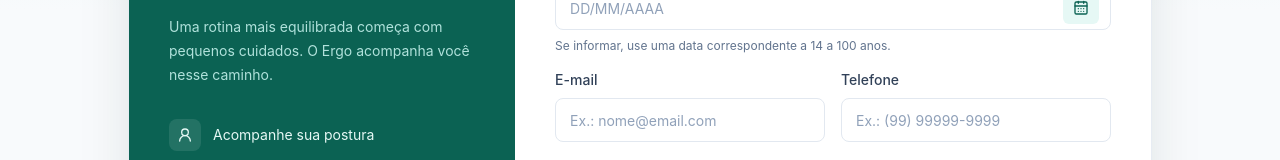
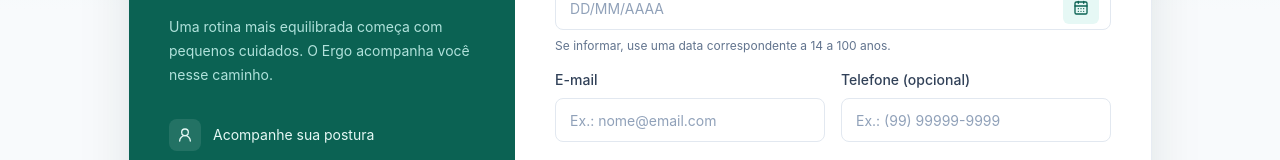
Before and after one commit to otaviocostao/ergo-app-tauri, a React (Vite) app: page /cadastro in a window 1280 px wide. Shown: the part 374-534 px from the top of the page. Built offline with nearby package versions, Linux system fonts and the light colour scheme.

Commit message:
fix(auth): torna telefone e nascimento opcionais no formulário

```diff
--- a/src/pages/Register.tsx
+++ b/src/pages/Register.tsx
@@ -11,8 +11,9 @@ import PhoneInput from "../components/auth/PhoneInput";
 import { authFieldStyles, authPrimaryButtonClass } from "../components/auth/authStyles";
 import { authErrorMessage, authService, type Registration } from "../auth/authService";
 import { PASSWORD_MAX_LENGTH, passwordValidationMessage } from "../auth/passwordPolicy";
+import { birthDateValidationMessage, dateValue, parseBirthDate } from "../auth/birthDatePolicy";
 
-type Fields = Pick<Registration, "firstName" | "lastName" | "birthDate" | "email" | "phone" | "password"> & {
+type Fields = Required<Pick<Registration, "firstName" | "lastName" | "birthDate" | "email" | "phone" | "password">> & {
   confirmation: string;
 };
 type Errors = Partial<Record<keyof Fields, string>>;
@@ -33,8 +34,6 @@ export default function Register() {
   const [errors, setErrors] = useState<Errors>({});
   const [toastError, setToastError] = useState<string | null>(null);
   const [pending, setPending] = useState(false);
-  const today = new Date();
-  const maxBirthDate = `${today.getFullYear()}-${String(today.getMonth() + 1).padStart(2, "0")}-${String(today.getDate()).padStart(2, "0")}`;
 
   function update(field: keyof Fields, value: string) {
     setFields((previous) => ({ ...previous, [field]: value }));
@@ -49,14 +48,10 @@ export default function Register() {
 
     if (fields.firstName.trim().length < 2) validation.firstName = "Informe seu nome.";
     if (fields.lastName.trim().length < 2) validation.lastName = "Informe seu sobrenome.";
-    if (!fields.birthDate) {
-      validation.birthDate = "Informe sua data de nascimento.";
-    } else if (fields.birthDate > maxBirthDate) {
-      validation.birthDate = "A data de nascimento não pode estar no futuro.";
-    }
+    validation.birthDate = birthDateValidationMessage(fields.birthDate);
     if (!/^[^\s@]+@[^\s@]+\.[^\s@]+$/.test(fields.email.trim())) validation.email = "Informe um e-mail válido.";
     const phoneDigits = fields.phone.replace(/\D/g, "");
-    if (phoneDigits.length !== 11) validation.phone = "Informe o telefone com DDD e 9 dígitos.";
+    if (fields.phone.trim() && phoneDigits.length !== 11) validation.phone = "Informe o telefone com DDD e 9 dígitos.";
     validation.password = passwordValidationMessage(fields.password);
     if (!fields.confirmation || fields.confirmation !== fields.password) validation.confirmation = "As senhas devem ser iguais.";
 
@@ -70,7 +65,7 @@ export default function Register() {
       await authService.register({
         firstName: fields.firstName,
         lastName: fields.lastName,
-        birthDate: fields.birthDate,
+        birthDate: fields.birthDate.trim() ? dateValue(parseBirthDate(fields.birthDate)!) : "",
         email: fields.email,
         phone: fields.phone,
         password: fields.password,
@@ -97,7 +92,7 @@ export default function Register() {
       { field: "lastName", label: "Sobrenome", type: "text", placeholder: "Digite seu sobrenome", autoComplete: "family-name", maxLength: 60 },
       { field: "birthDate", label: "Data de nascimento", type: "date", autoComplete: "bday" },
       { field: "email", label: "E-mail", type: "email", placeholder: "Ex.: nome@email.com", autoComplete: "username", maxLength: 254 },
-      { field: "phone", label: "Telefone", type: "tel", placeholder: "Ex.: (99) 99999-9999", autoComplete: "tel", maxLength: 15 },
+      { field: "phone", label: "Telefone (opcional)", type: "tel", placeholder: "Ex.: (99) 99999-9999", autoComplete: "tel", maxLength: 15 },
       { field: "password", label: "Senha", type: "password", placeholder: "Crie sua senha", autoComplete: "new-password", maxLength: PASSWORD_MAX_LENGTH },
       { field: "confirmation", label: "Confirmar senha", type: "password", placeholder: "Repita sua senha", autoComplete: "new-password", maxLength: PASSWORD_MAX_LENGTH },
     ];
@@ -111,7 +106,7 @@ export default function Register() {
     ) : field === "phone" ? (
       <PhoneInput key={field} id="register-phone" name="phone" label={input.label} placeholder={input.placeholder}
         autoComplete={input.autoComplete} value={fields.phone} onChange={(value) => update("phone", value)}
-        error={errors.phone} disabled={pending} aria-required="true" {...authFieldStyles} />
+        error={errors.phone} disabled={pending} {...authFieldStyles} />
     ) : (
       <div key={field} className={`min-w-0${field === "confirmation" ? " sm:col-start-1 sm:row-start-2" : ""}`}>
         <Input id={`register-${field}`} name={field} {...input} value={fields[field]} onChange={(event) => update(field, event.target.value)}
```
